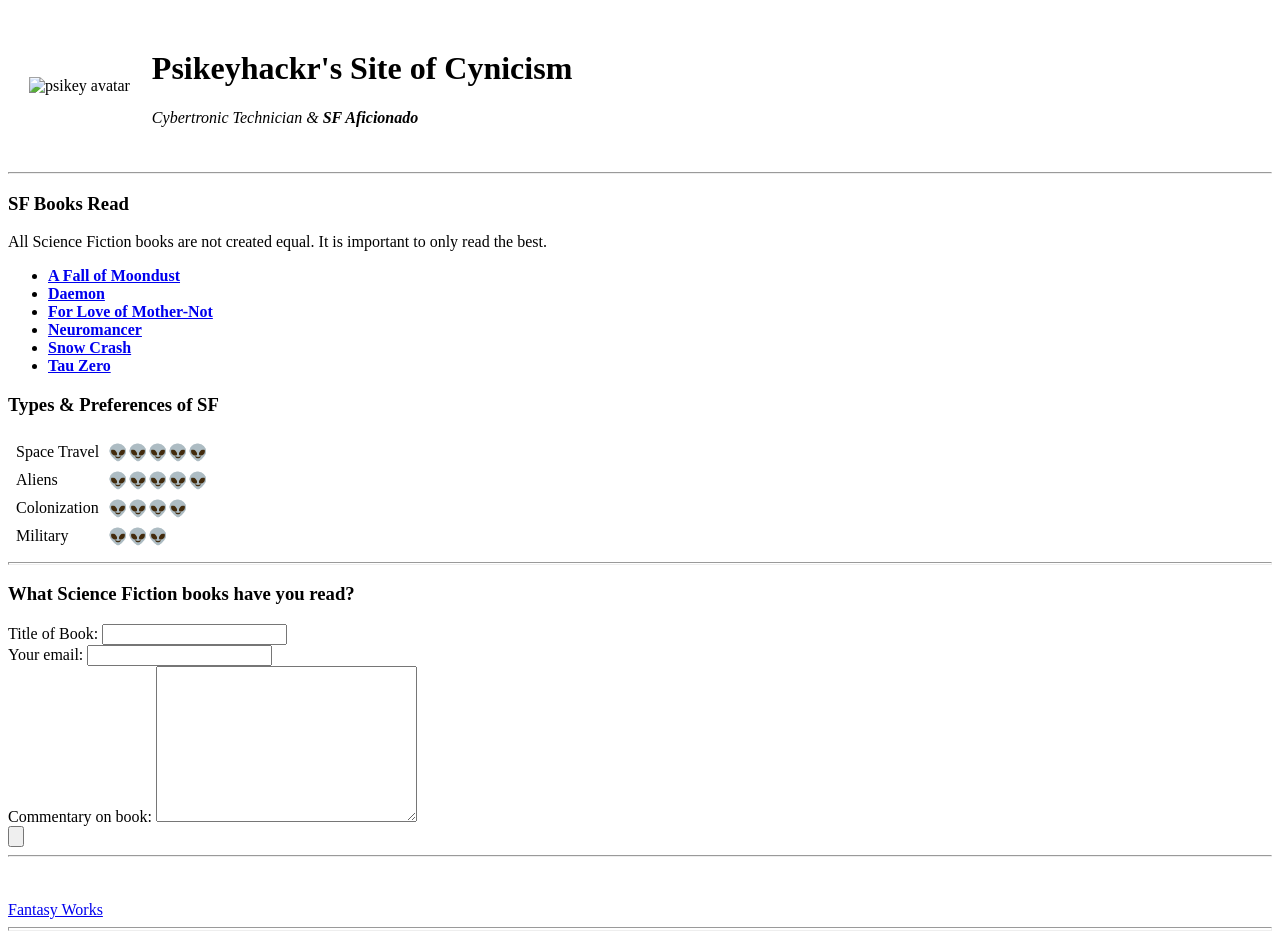
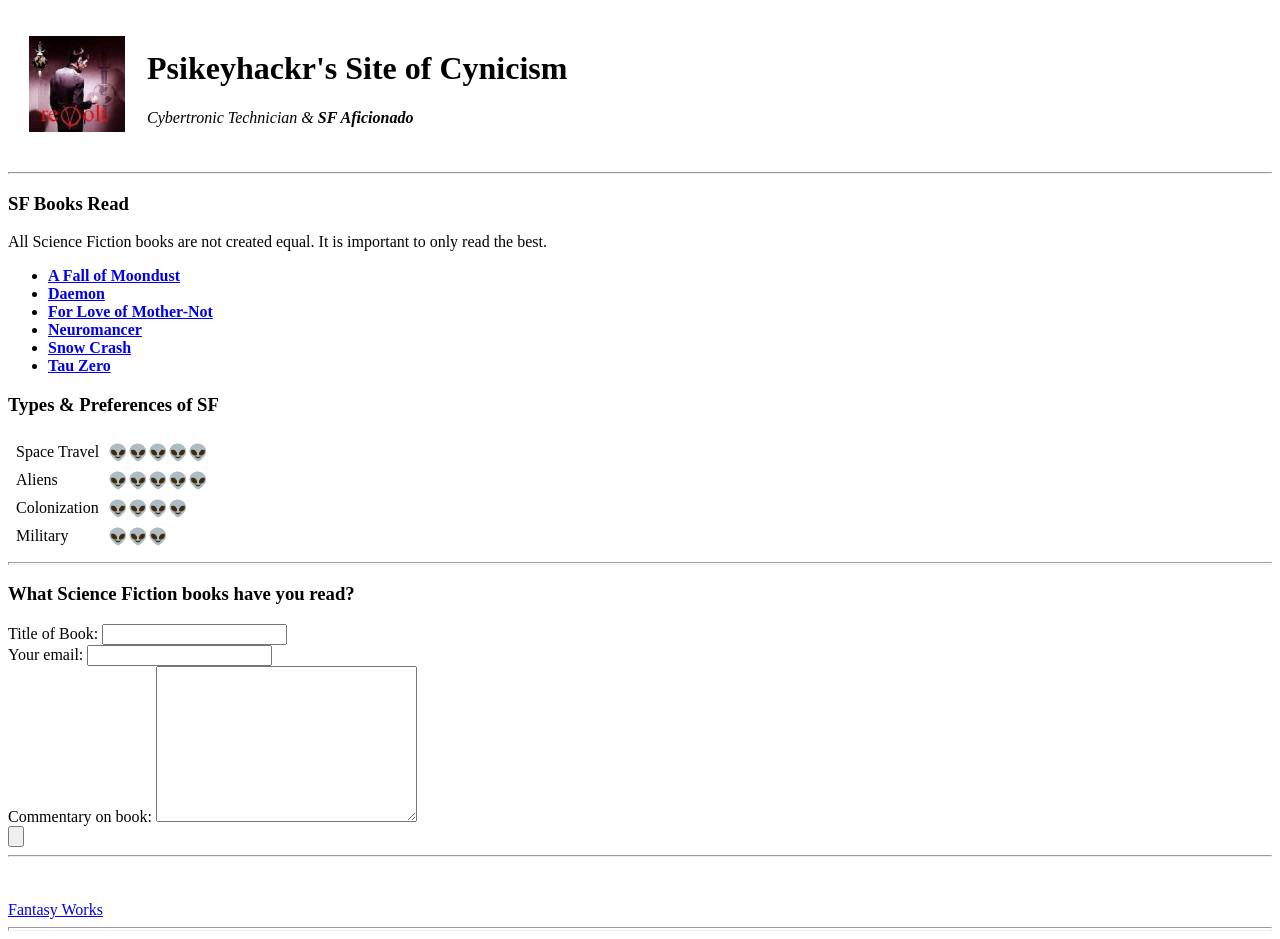
Before and after one commit to smithek61/udemy_workspace, a plain HTML site: page index.html in a window 1280 px wide. Drawn offline with Linux system fonts and the light colour scheme.

Commit message:
Update index.html

```diff
--- a/index.html
+++ b/index.html
@@ -9,7 +9,7 @@
   <body>
     <table cellspacing='20'>
       <tr>
-        <td><img src="PsikAvat.jpg" alt="psikey avatar"></td>
+        <td><img src="images/PsikAvat.jpg" alt="psikey avatar"></td>
         <td><h1>Psikeyhackr's Site of Cynicism</h1>
             <p><em>Cybertronic Technician & <strong>SF Aficionado</strong></em></p></td>
       </tr>
```
